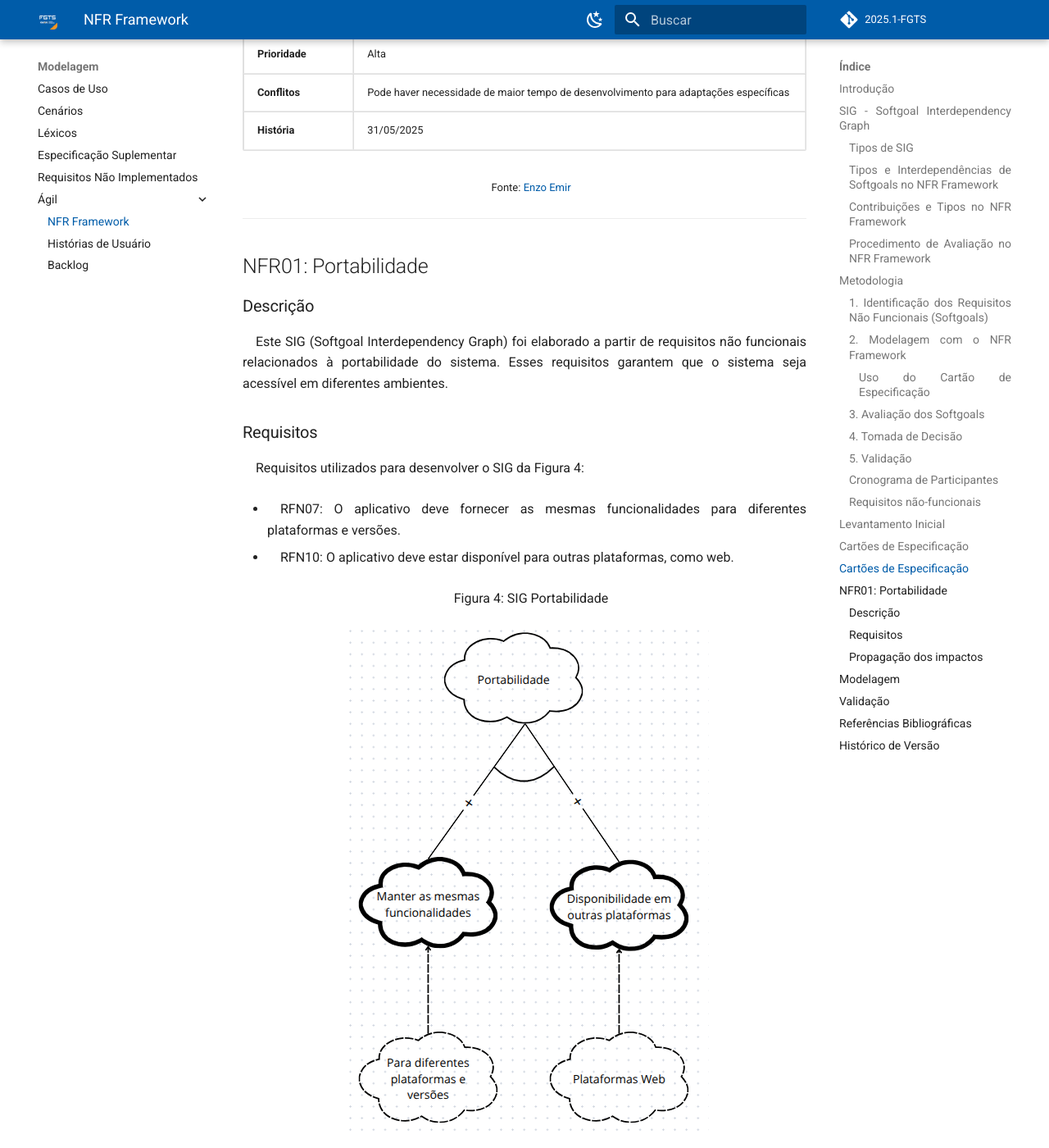
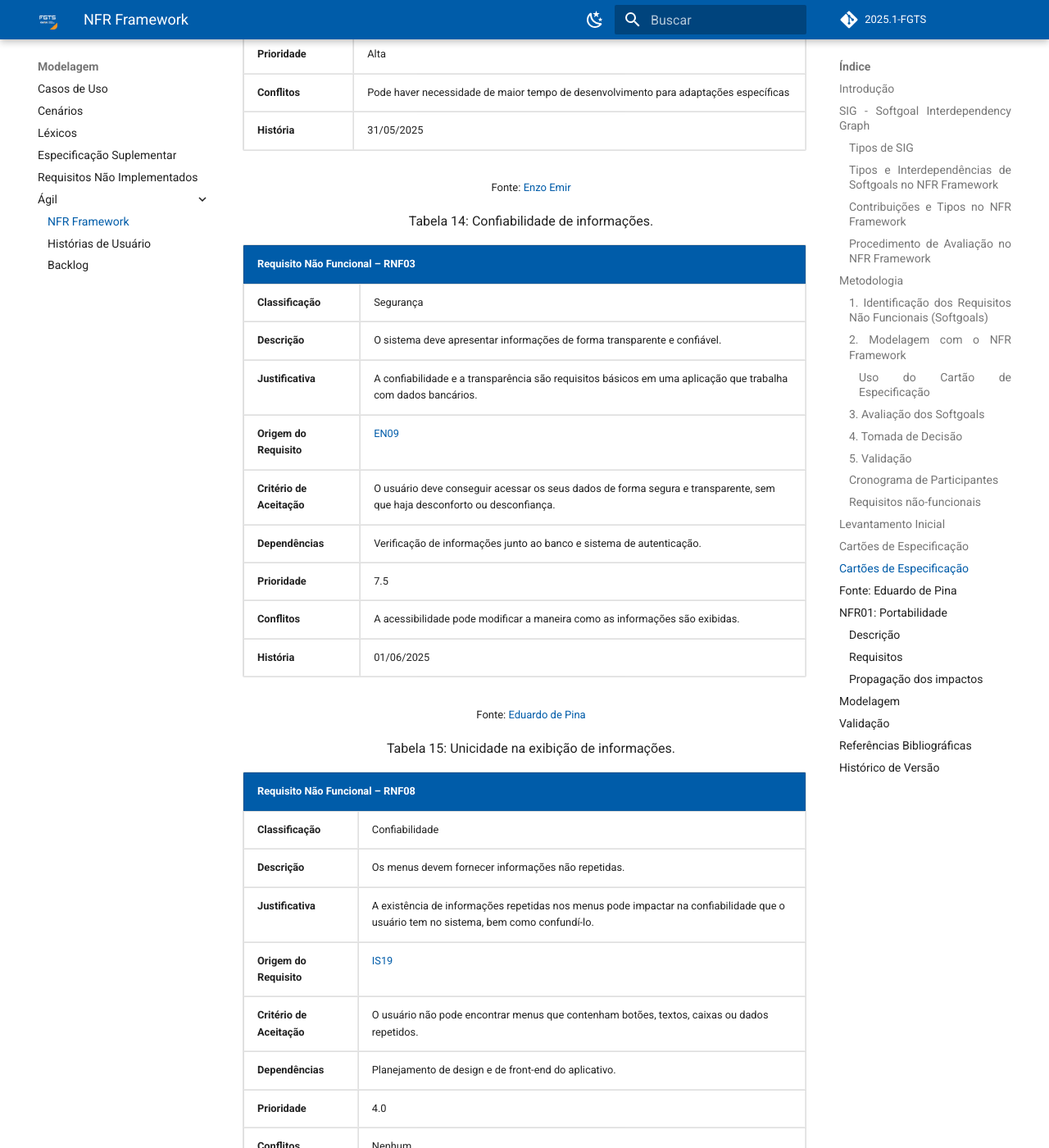
Before and after one commit to eduardodpms/REQ-FGTS, an MkDocs documentation site: the page built from docs/Modelagem-Agil/NFRFramework.md, in a window 1280 px wide and 1400 px high, scrolled down 15434 px. Shown: the whole window at 82% size. Built offline with MkDocs 1.6.1 and Material for MkDocs 9.7.7, drawn with Linux system fonts in a browser that asks for light colours; comment, search, counter and statistics services are not loaded; some of the changed text lies outside the part shown.

Commit message:
Update NFRFramework.md

```diff
--- a/docs/Modelagem-Agil/NFRFramework.md
+++ b/docs/Modelagem-Agil/NFRFramework.md
@@ -450,8 +450,44 @@ A Tabela 3 a seguir lista os Requisitos Não-Funcionais utilizados para a criaç
 
 <font size="2"><p style="text-align: center">Fonte: [Enzo Emir](https://github.com/EnzoEmir) </p></font>
 
+<font size="3"><p style="text-align: center">Tabela 14: Confiabilidade de informações.</p></font>
+
+<center>
+<table border="1" cellpadding="6" cellspacing="0">
+  <tr><th colspan="2">Requisito Não Funcional – RNF03</th></tr>
+  <tr><td><strong>Classificação</strong></td><td>Segurança</td></tr>
+  <tr><td><strong>Descrição</strong></td><td>O sistema deve apresentar informações de forma transparente e confiável.</td></tr>
+  <tr><td><strong>Justificativa</strong></td><td>A confiabilidade e a transparência são requisitos básicos em uma aplicação que trabalha com dados bancários.</td></tr>
+  <tr><td><strong>Origem do Requisito</strong></td><td><a href="https://requisitos-de-software.github.io/2025.1-FGTS/Elicitacao/Tecnicas-de-Elicitacao/Entrevista/#EN_RNF">EN09</a></td></tr>
+  <tr><td><strong>Critério de Aceitação</strong></td><td>O usuário deve conseguir acessar os seus dados de forma segura e transparente, sem que haja desconforto ou desconfiança.</td></tr>
+  <tr><td><strong>Dependências</strong></td><td>Verificação de informações junto ao banco e sistema de autenticação.</td></tr>
+  <tr><td><strong>Prioridade</strong></td><td>7.5</td></tr>
+  <tr><td><strong>Conflitos</strong></td><td>A acessibilidade pode modificar a maneira como as informações são exibidas.</td></tr>
+  <tr><td><strong>História</strong></td><td>01/06/2025</td></tr>
+</table>
+</center>
+
+<font size="2"><p style="text-align: center">Fonte: [Eduardo de Pina](https://github.com/eduardodpms)</p></font>
 
 
+<font size="3"><p style="text-align: center">Tabela 15: Unicidade na exibição de informações.</p></font>
+
+<center>
+<table border="1" cellpadding="6" cellspacing="0">
+  <tr><th colspan="2">Requisito Não Funcional – RNF08</th></tr>
+  <tr><td><strong>Classificação</strong></td><td>Confiabilidade</td></tr>
+  <tr><td><strong>Descrição</strong></td><td>Os menus devem fornecer informações não repetidas.</td></tr>
+  <tr><td><strong>Justificativa</strong></td><td>A existência de informações repetidas nos menus pode impactar na confiabilidade que o usuário tem no sistema, bem como confundí-lo.</td></tr>
+  <tr><td><strong>Origem do Requisito</strong></td><td><a href="https://requisitos-de-software.github.io/2025.1-FGTS/Elicitacao/Tecnicas-de-Elicitacao/Introspeccao/#IS_RNF">IS19</a></td></tr>
+  <tr><td><strong>Critério de Aceitação</strong></td><td>O usuário não pode encontrar menus que contenham botões, textos, caixas ou dados repetidos.</td></tr>
+  <tr><td><strong>Dependências</strong></td><td>Planejamento de design e de front-end do aplicativo.</td></tr>
+  <tr><td><strong>Prioridade</strong></td><td>4.0</td></tr>
+  <tr><td><strong>Conflitos</strong></td><td>Nenhum.</td></tr>
+  <tr><td><strong>História</strong></td><td>01/06/2025</td></tr>
+</table>
+</center>
+
+<font size="2"><p style="text-align: center">Fonte: [Eduardo de Pina](https://github.com/eduardodpms)</p></font>
 ---
 
 ## NFR01: Portabilidade
@@ -531,4 +567,5 @@ A Tabela X, apresentada a seguir, mostra a avaliação da propagação dos impac
 | `1.5`    | 31/05/2025 | Cartões de Especificação RNF06 e RNF11 | [Marcelo Makoto](https://github.com/MM4k) | [Danielle Soares](https://github.com/danielle-soaress) |
 | `1.6`    | 31/05/2025 | Cartões de Especificação RNF04 e RNF09 | [Enzo Emir](https://github.com/EnzoEmir) | [Leticia Arisa](https://github.com/Leticia-Arisa-K-Higa) |
 | `1.7`    | 01/06/2025 | Tabela de Requisitos Não-Funcionais utilizadas | [Leticia Arisa](https://github.com/Leticia-Arisa-K-Higa) | [Enzo Emir](https://github.com/EnzoEmir) |
-| `1.8`    | 01/06/2025 | Adição do NRF01 | [Leticia Arisa](https://github.com/Leticia-Arisa-K-Higa) | - |
+| `1.8`    | 01/06/2025 | Adição do NRF01 | [Leticia Arisa](https://github.com/Leticia-Arisa-K-Higa) | [Enzo Emir](https://github.com/EnzoEmir) |
+| `1.9`    | 31/05/2025 | Cartões de Especificação RNF03 e RNF08 | [Eduardo de Pina](https://github.com/eduardodpms)  | [Enzo Emir](https://github.com/EnzoEmir) |
```
